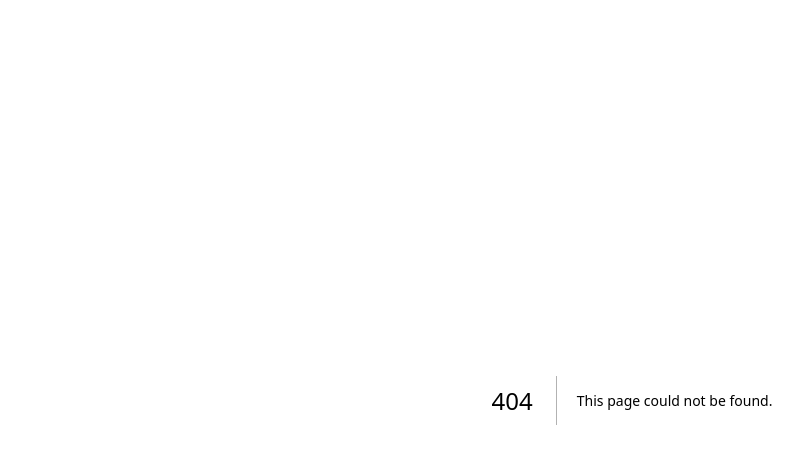
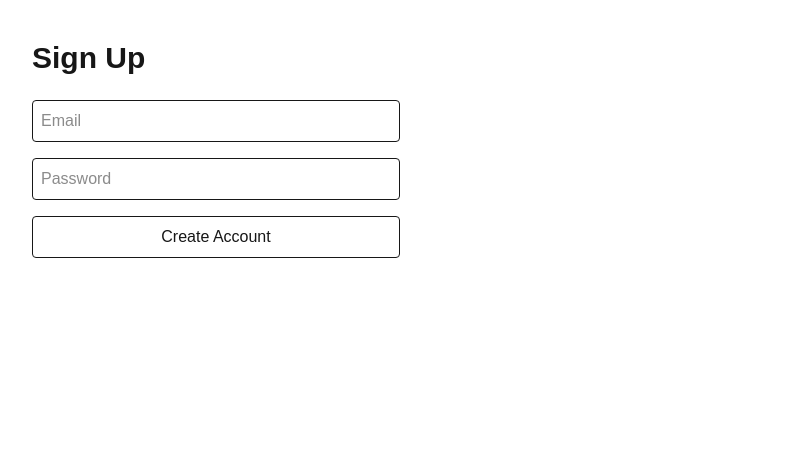
Before and after one commit to Boundless-Archives/boundless-novel-platform, a Next.js app: page /auth/signup in a window 1280 px wide. Before the commit this address had no page. Shown: the top 464 px of the page, without its empty margins (8-811 px from the left). Built offline with nearby package versions, Linux system fonts and the light colour scheme; no server answers.

Commit message:
Add user signup functionality

```diff
--- a/package.json
+++ b/package.json
@@ -9,6 +9,7 @@
     "lint": "eslint"
   },
   "dependencies": {
+    "@supabase/ssr": "^0.12.0",
     "@supabase/supabase-js": "^2.108.2",
     "next": "16.2.9",
     "react": "19.2.4",
--- /dev/null
+++ b/src/app/auth/login/page.tsx
@@ -0,0 +1,13 @@
+export default function LoginPage() {
+  return (
+    <main className="p-10">
+      <h1 className="text-3xl font-bold">
+        Login
+      </h1>
+
+      <p className="mt-4">
+        Authentication page coming next.
+      </p>
+    </main>
+  );
+}
--- /dev/null
+++ b/src/app/auth/signup/page.tsx
@@ -0,0 +1,78 @@
+"use client";
+
+import { useState } from "react";
+import { createClient } from "@/utils/supabase/client";
+
+export default function SignupPage() {
+  const supabase = createClient();
+
+  const [email, setEmail] = useState("");
+  const [password, setPassword] = useState("");
+  const [message, setMessage] = useState("");
+
+  async function handleSignup(
+    e: React.FormEvent<HTMLFormElement>
+  ) {
+    e.preventDefault();
+
+    setMessage("Creating account...");
+
+    const { error } = await supabase.auth.signUp({
+      email,
+      password,
+    });
+
+    if (error) {
+      setMessage(error.message);
+      return;
+    }
+
+    setMessage(
+      "Account created. Check your email for confirmation."
+    );
+  }
+
+  return (
+    <main className="p-10 max-w-md">
+      <h1 className="text-3xl font-bold mb-6">
+        Sign Up
+      </h1>
+
+      <form
+        onSubmit={handleSignup}
+        className="flex flex-col gap-4"
+      >
+        <input
+          type="email"
+          placeholder="Email"
+          value={email}
+          onChange={(e) => setEmail(e.target.value)}
+          className="border p-2 rounded"
+          required
+        />
+
+        <input
+          type="password"
+          placeholder="Password"
+          value={password}
+          onChange={(e) => setPassword(e.target.value)}
+          className="border p-2 rounded"
+          required
+        />
+
+        <button
+          type="submit"
+          className="border rounded p-2"
+        >
+          Create Account
+        </button>
+      </form>
+
+      {message && (
+        <p className="mt-4">
+          {message}
+        </p>
+      )}
+    </main>
+  );
+}
--- a/src/app/page.tsx
+++ b/src/app/page.tsx
@@ -1,31 +1,31 @@
-import { supabase } from "@/lib/supabase";
+import Link from "next/link";
 
-export default async function Home() {
-  const { data, error } = await supabase
-    .from("_test_connection")
-    .select("*")
-    .limit(1);
-
+export default function HomePage() {
   return (
     <main className="p-10">
-      <h1 className="text-3xl font-bold">
+      <h1 className="text-4xl font-bold">
         Boundless Novel Platform
       </h1>
 
       <p className="mt-4">
-        Supabase connection test
+        Read stories. Write stories. Build worlds.
       </p>
 
-      <pre className="mt-4">
-        {JSON.stringify(
-          {
-            success: !error,
-            error: error?.message ?? null,
-          },
-          null,
-          2
-        )}
-      </pre>
+      <div className="mt-8 flex gap-4">
+        <Link
+          href="/auth/login"
+          className="rounded border px-4 py-2"
+        >
+          Login
+        </Link>
+
+        <Link
+          href="/auth/signup"
+          className="rounded border px-4 py-2"
+        >
+          Sign Up
+        </Link>
+      </div>
     </main>
   );
 }
--- /dev/null
+++ b/src/utils/supabase/client.ts
@@ -0,0 +1,8 @@
+import { createBrowserClient } from "@supabase/ssr";
+
+export function createClient() {
+  return createBrowserClient(
+    process.env.NEXT_PUBLIC_SUPABASE_URL!,
+    process.env.NEXT_PUBLIC_SUPABASE_ANON_KEY!
+  );
+}
--- /dev/null
+++ b/src/utils/supabase/server.ts
@@ -0,0 +1,25 @@
+import { createServerClient } from "@supabase/ssr";
+import { cookies } from "next/headers";
+
+export async function createClient() {
+  const cookieStore = await cookies();
+
+  return createServerClient(
+    process.env.NEXT_PUBLIC_SUPABASE_URL!,
+    process.env.NEXT_PUBLIC_SUPABASE_ANON_KEY!,
+    {
+      cookies: {
+        getAll() {
+          return cookieStore.getAll();
+        },
+        setAll(cookiesToSet) {
+          try {
+            cookiesToSet.forEach(({ name, value, options }) =>
+              cookieStore.set(name, value, options)
+            );
+          } catch {}
+        },
+      },
+    }
+  );
+}
```
Also changed, not shown: 1 other file (tests, documents, lock files or other folders).
